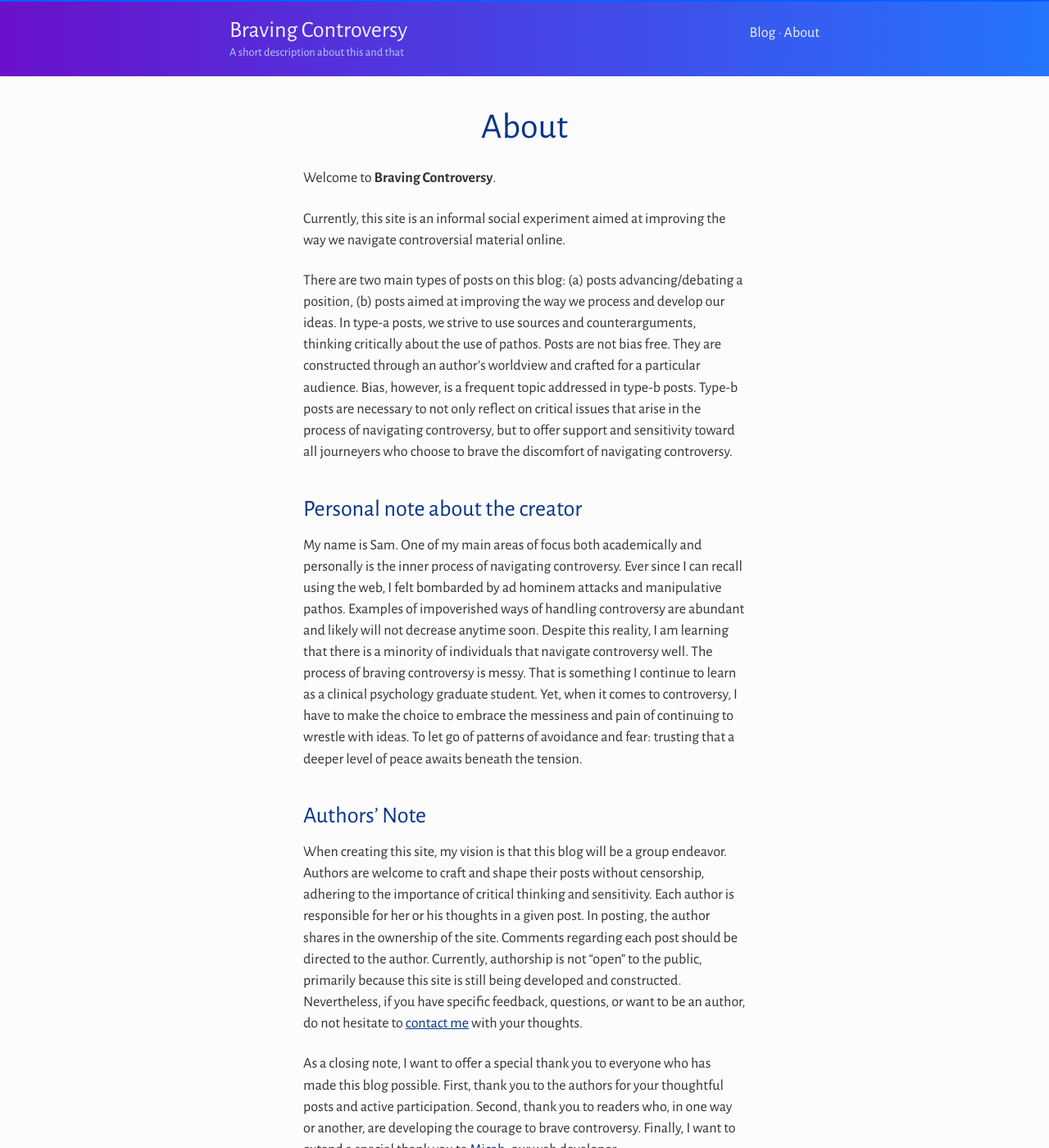
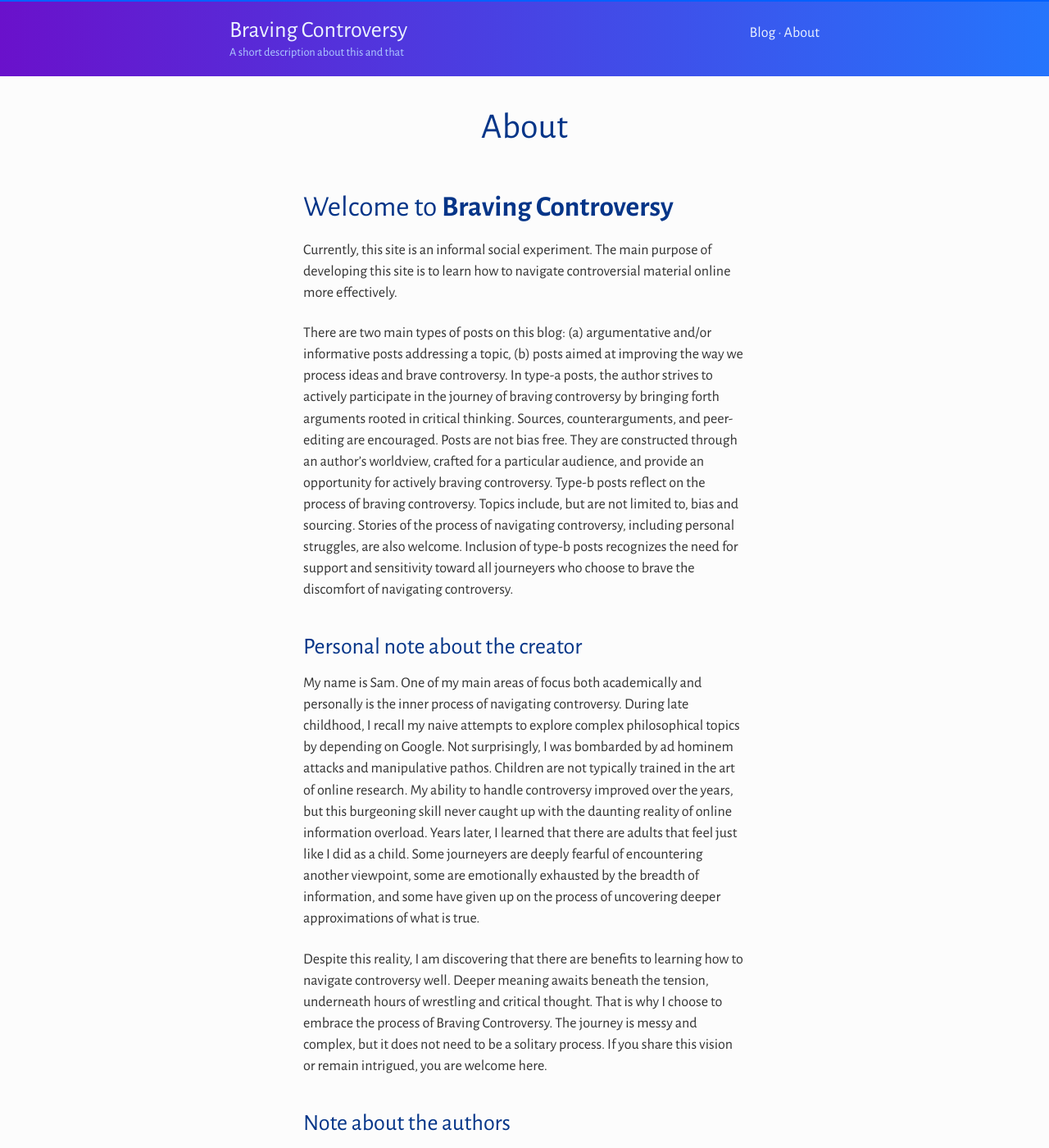
Before and after one commit to peace60895/peace60895.github.io, a Jekyll site: the page built from about.md, in a window 1280 px wide and 1400 px high. Shown: the whole window at 82% size. Built offline with Jekyll 4.4.1, drawn with Linux system fonts in a browser that asks for light colours; some of the changed text lies outside the part shown.

Commit message:
Update 10.08.2018 about section

```diff
--- a/about.md
+++ b/about.md
@@ -4,18 +4,18 @@ title: About
 permalink: /about/
 published: true
 ---
+## Welcome to **Braving Controversy**
 
-Welcome to **Braving Controversy**.
+Currently, this site is an informal social experiment. The main purpose of developing this site is to learn how to navigate controversial material online more effectively.
 
-Currently, this site is an informal social experiment aimed at improving the way we navigate controversial material online.
-
-There are two main types of posts on this blog: (a) posts advancing/debating a position, (b) posts aimed at improving the way we process and develop our ideas. In type-a posts, we strive to use sources and counterarguments, thinking critically about the use of pathos. Posts are not bias free. They are constructed through an author’s worldview and crafted for a particular audience. Bias, however, is a frequent topic addressed in type-b posts. Type-b posts are necessary to not only reflect on critical issues that arise in the process of navigating controversy, but to offer support and sensitivity toward all journeyers who choose to brave the discomfort of navigating controversy.
+There are two main types of posts on this blog: (a) argumentative and/or informative posts addressing a topic, (b) posts aimed at improving the way we process ideas and brave controversy. In type-a posts, the author strives to actively participate in the journey of braving controversy by bringing forth arguments rooted in critical thinking. Sources, counterarguments, and peer-editing are encouraged. Posts are not bias free. They are constructed through an author’s worldview, crafted for a particular audience, and provide an opportunity for actively braving controversy. Type-b posts reflect on the process of braving controversy. Topics include, but are not limited to, bias and sourcing. Stories of the process of navigating controversy, including personal struggles, are also welcome. Inclusion of type-b posts recognizes the need for support and sensitivity toward all journeyers who choose to brave the discomfort of navigating controversy.
 
 ### Personal note about the creator
-My name is Sam. One of my main areas of focus both academically and personally is the inner process of navigating controversy. Ever since I can recall using the web, I felt bombarded by ad hominem attacks and manipulative pathos. Examples of impoverished ways of handling controversy are abundant and likely will not decrease anytime soon. Despite this reality, I am learning that there is a minority of individuals that navigate controversy well. The process of braving controversy is messy. That is something I continue to learn as a clinical psychology graduate student. Yet, when it comes to controversy, I have to make the choice to embrace the messiness and pain of continuing to wrestle with ideas. To let go of patterns of avoidance and fear: trusting that a deeper level of peace awaits beneath the tension.
+My name is Sam. One of my main areas of focus both academically and personally is the inner process of navigating controversy. During late childhood, I recall my naive attempts to explore complex philosophical topics by depending on Google. Not surprisingly, I was bombarded by ad hominem attacks and manipulative pathos. Children are not typically trained in the art of online research. My ability to handle controversy improved over the years, but this burgeoning skill never caught up with the daunting reality of online information overload. Years later, I learned that there are adults that feel just like I did as a child. Some journeyers are deeply fearful of encountering another viewpoint, some are emotionally exhausted by the breadth of information, and some have given up on the process of uncovering deeper approximations of what is true.
 
-### Authors’ Note
-When creating this site, my vision is that this blog will be a group endeavor. Authors are welcome to craft and shape their posts without censorship, adhering to the importance of critical thinking and sensitivity. Each author is responsible for her or his thoughts in a given post. In posting, the author shares in the ownership of the site. Comments regarding each post should be directed to the author. Currently, authorship is not “open” to the public, primarily because this site is still being developed and constructed. Nevertheless, if you have specific feedback, questions, or want to be an author, do not hesitate to [contact me](mailto:sam.millereshleman@gmail.com) with your thoughts.
+Despite this reality, I am discovering that there are benefits to learning how to navigate controversy well. Deeper meaning awaits beneath the tension, underneath hours of wrestling and critical thought. That is why I choose to embrace the process of Braving Controversy. The journey is messy and complex, but it does not need to be a solitary process. If you share this vision or remain intrigued, you are welcome here.
 
+### Note about the authors
+When creating this site, my vision is that this blog will be a group endeavor. Authors are welcome to craft and shape their posts without censorship, adhering to the importance of critical thinking and sensitivity. Each author is responsible for her or his thoughts in a given post. When posting, the author shares in the ownership of the site. Comments regarding each post should be directed to the author. Currently, authorship is not “open” to the public, primarily because this site is still being developed and constructed. Nevertheless, if you have specific feedback, questions, or want to be an author, do not hesitate to [contact me](mailto:sam.millereshleman@gmail.com) with your thoughts.
 
-As a closing note, I want to offer a special thank you to everyone who has made this blog possible. First, thank you to the authors for your thoughtful posts and active participation. Second, thank you to readers who, in one way or another, are developing the courage to brave controversy. Finally, I want to extend a special thank you to [Micah](https://micahjon.com/), our web developer.
+As a closing note, I want to offer a special thank you to everyone who has made this site possible. First, thank you to the authors for your thoughtful posts and active participation. Second, thank you to readers who, in one way or another, are developing the courage to brave controversy. Finally, I want to extend a special thank you to [Micah](https://micahjon.com/), my brother and web developer.
```
